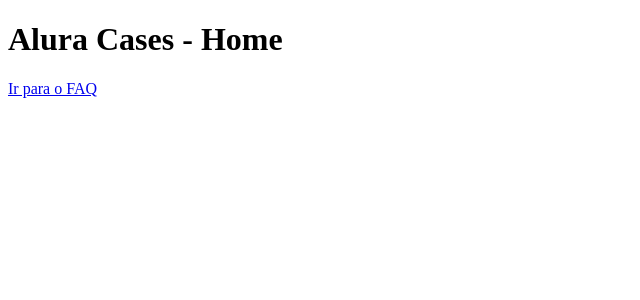
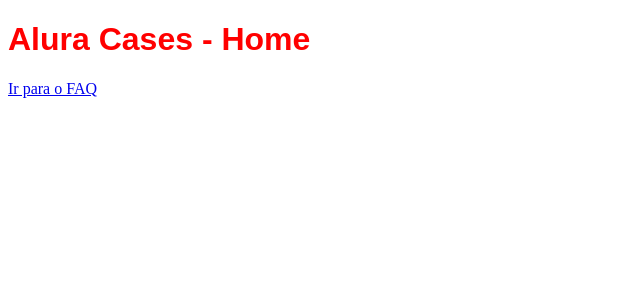
Before and after one commit to devcanovas/alura-cases-divulgacao, a Next.js app: page / in a window 1280 px wide. Shown: the top 300 px of the page, without its empty margins (0-640 px from the left). Built offline with nearby package versions, Linux system fonts and the light colour scheme.

Commit message:
Implementing component Title with style jsx from NextJS

```diff
--- a/pages/index.js
+++ b/pages/index.js
@@ -1,9 +1,10 @@
 import Link from "../src/components/Link";
+import Title from "../src/components/Title";
 
 export default function HomePage() {
   return (
     <div>
-      <h1>Alura Cases - Home</h1>
+      <Title as="h1">Alura Cases - Home</Title>
       <Link href="/faq">Ir para o FAQ</Link>
     </div>
   );
--- /dev/null
+++ b/src/components/Title.js
@@ -0,0 +1,14 @@
+export default function Title({ children, as }) {
+  const Tag = as;
+  return (
+    <>
+      <Tag>{children}</Tag>
+      <style jsx>{`
+            ${Tag} {
+                color: red;
+                font-family: sans-serif;
+            }
+        `}</style>
+    </>
+  );
+}
```
